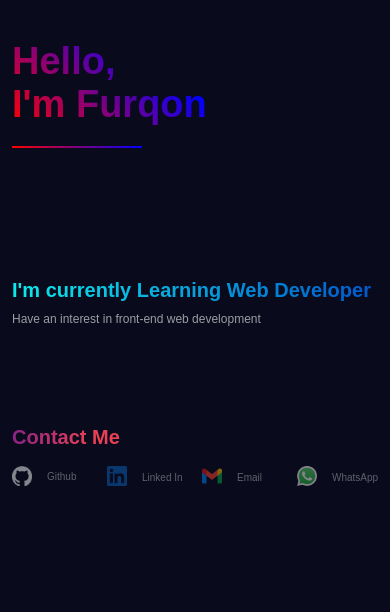
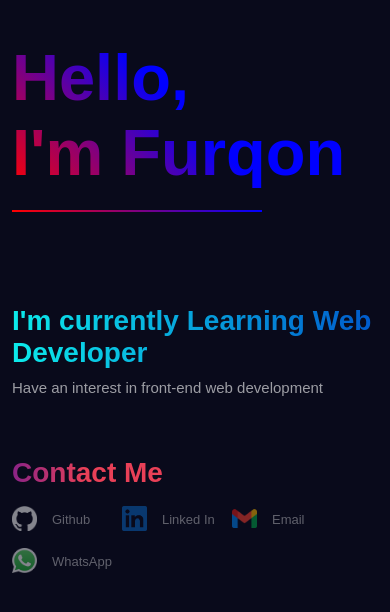
Before and after one commit to mfurqon/mfurqon.github.io, a plain HTML site: page index.html in a window 390 px wide. Drawn offline with Linux system fonts and the light colour scheme.

Commit message:
mengubah font size h2 dan p

```diff
--- a/css/styles.css
+++ b/css/styles.css
@@ -125,8 +125,7 @@ img {
         width: 90vw;
     }
     div.introduction h1 {
-        font-size: 3.8rem;
-        /* width: 200px; */
+        font-size: 6.5rem;
         background: linear-gradient(90deg, red, blue 50%);
         background: -webkit-linear-gradient(45deg, red, blue 50%);
         background-clip: text;
@@ -139,7 +138,7 @@ img {
     }
 
     div.introduction div.divider {
-        width: 13rem;
+        width: 25rem;
         height: 2px;
         position: relative;
         top: -20px;
@@ -155,7 +154,7 @@ img {
 
     .interest h2,
     .contact h2 {
-        font-size: 2rem;
+        font-size: 2.8rem;
     }
 
     .contact h2 {
@@ -163,18 +162,25 @@ img {
     }
 
     .interest p {
-        font-size: 1.2rem;
+        font-size: 1.5rem;
     }
 
     .contact p {
-        font-size: 1rem;
+        font-size: 1.3rem;
     }
 
     img {
-        width: 20px;
+        width: 25px;
+    }
+
+    ul {
+        display: flex;
+        flex-wrap: wrap;
+        justify-content: start;
     }
 
     li {
-        width: 95px;
+        width: 110px;
+        margin-bottom: 1.5rem;
     }
 }
```
